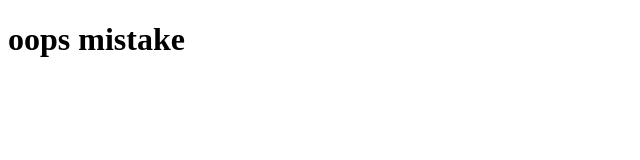
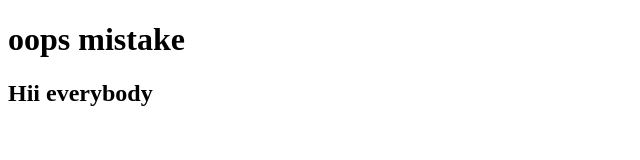
Before and after one commit to 24Pawansingh/git-first, a plain HTML site: page extra.html in a window 1280 px wide. Shown: the whole page, without its empty margins (0-640 px from the left). Drawn offline with Linux system fonts and the light colour scheme.

Commit message:
changed exra.html

```diff
--- a/extra.html
+++ b/extra.html
@@ -8,5 +8,6 @@
 </head>
 <body>
     <h1>oops mistake</h1>
+    <h2>Hii everybody</h2>
 </body>
 </html>
```
